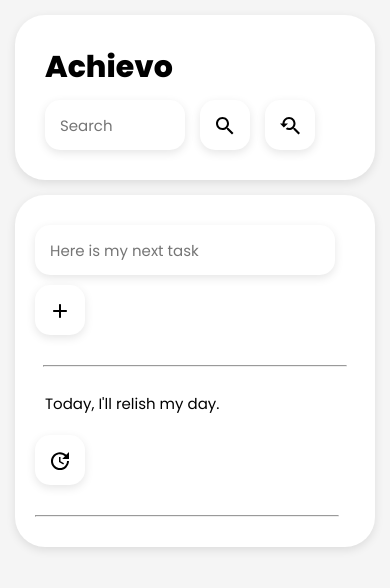
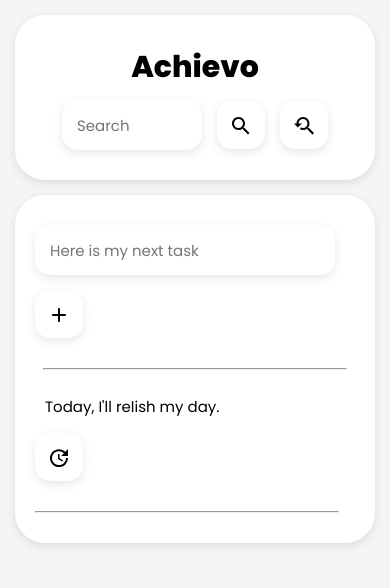
Before and after one commit to abhishekpandit2029/Todo-Web-Application, a Next.js app: page /comments in a window 390 px wide. Shown: the top 588 px of the page. Built offline with nearby package versions, Linux system fonts and the light colour scheme.

Commit message:
change layout - todo

```diff
--- a/pages/comments/index.module.css
+++ b/pages/comments/index.module.css
@@ -122,7 +122,8 @@
 
 @media screen and (max-width: 575px) {
   .button {
-    height: 50px;
+    height: 48px;
+    padding: 5px 12px 0;
     font-size: 15px;
   }
 
@@ -141,6 +142,11 @@
 
   .searchbarsection{
     gap: 10px;
+    padding: 30px;
+    margin-bottom: 15px;
+    border-radius: 30px 30px;
+    justify-content: center;
+
   }
 
   .searchbarsection input{
@@ -164,15 +170,15 @@
     align-items: center;
   }
 
-  .searchbarsection {
-    padding: 30px;
-    margin-bottom: 15px;
-    border-radius: 30px 30px;
+  .updatedelete {
+    gap: 5px;
+    margin: 15px 0;
+    flex-wrap: wrap;
+    /* border: 1px solid red; */
   }
 
-  .updatedelete,
   .savecancel {
-    gap: 10px;
+    gap: 15px;
     margin: 15px 0;
     flex-wrap: wrap;
     /* border: 1px solid red; */
@@ -180,15 +186,10 @@
 
   .firstblock {
     flex-wrap: wrap;
-    gap: 10px;
+    gap: 15px;
   }
 
   .p2 {
     font-size: 30px;
   }
-
-  .button {
-    height: 50px;
-    padding: 4px 13px 0;
-  }
 }
--- a/pages/comments/index.tsx
+++ b/pages/comments/index.tsx
@@ -117,6 +117,7 @@ export default function CommentsPage() {
             display: "flex",
             flexDirection: "row",
             gap: "15px",
+            alignItems:"center"
           }}
         >
           <input
--- a/pages/index.module.css
+++ b/pages/index.module.css
@@ -100,10 +100,11 @@
 @media screen and (max-width: 600px) {
     .homecontainer{
         width: 90%;
+
     }
     .p1{
-        font-size: 50px;
-        line-height: 60px;
+        font-size: 47px;
+        line-height: 53px;
         margin-bottom: 10px;
         width: 85%;
     }
```
